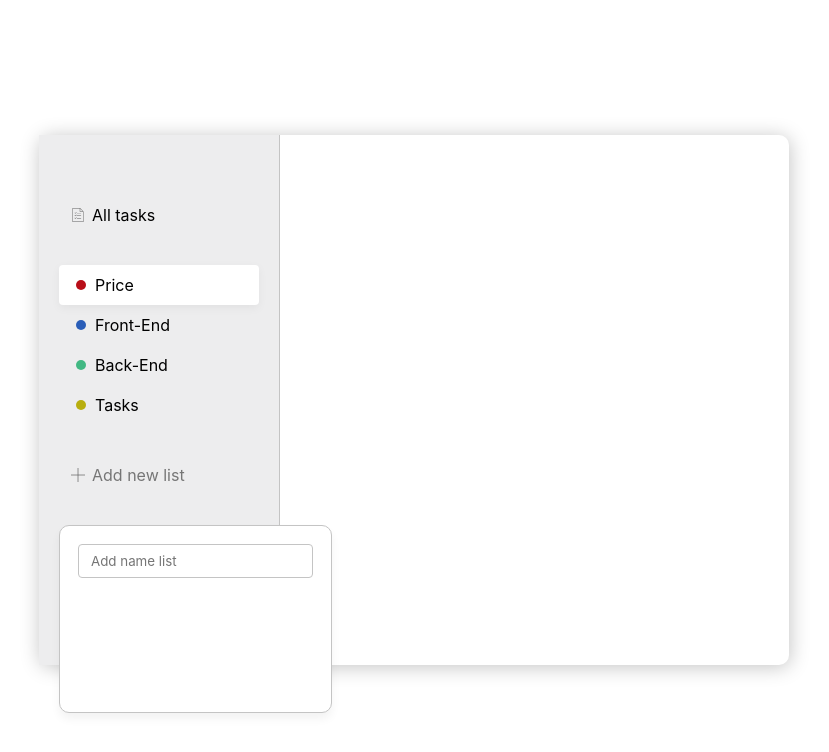
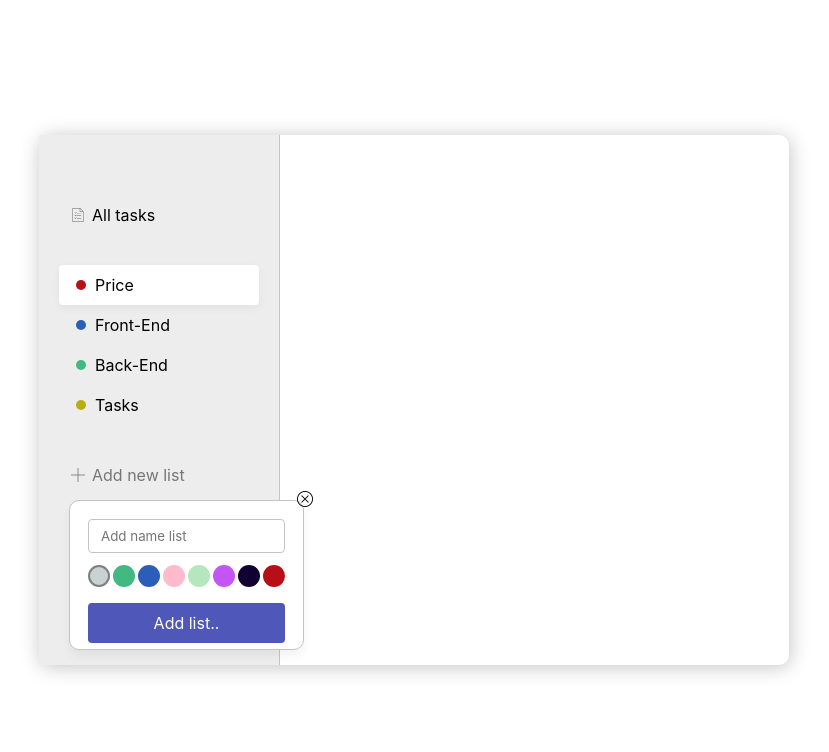
Before and after one commit to Roman84asas/to-Do, a React (Create React App) app: page / in a window 1280 px wide. Both pictures are taken after a click on the element "Add new list". Shown: the top 752 px of the page, without its empty margins (226-1055 px from the left). Built offline with nearby package versions, Linux system fonts and the light colour scheme.

Commit message:
add sidebar

```diff
--- a/src/App.js
+++ b/src/App.js
@@ -1,5 +1,8 @@
 import React from 'react';
-import listSvg from './assets/img/list.svg';
+import listSvg from './assets/img/list.svg'
+
+
+import db from './assets/db';
 
 import Menu from './components/Menu';
 
@@ -50,7 +53,7 @@ function App() {
                  isRemovable={true}
                 />
 
-                <AddButton/>
+                <AddButton colors={db.colors}/>
             </div>
 
 
--- a/src/components/AddButton/AddButton.scss
+++ b/src/components/AddButton/AddButton.scss
@@ -7,5 +7,42 @@
     border-radius: 10px;
     border: 1px solid #c4c4c4;
     padding: 18px;
+    box-sizing: border-box;
+    position: relative;
+    top: -25px;
+    left: 10px;
+
+    .button {
+      width: 100%;
+      margin: 12px 0;
+    }
+
+    &-close-btn {
+      position: absolute;
+      right: -10px;
+      top: -10px;
+      cursor: pointer;
+    }
+
+    &-colors {
+      margin-top: 12px;
+
+      ul {
+        display: flex;
+        justify-content: space-between;
+
+        .badge {
+          cursor: pointer;
+          width: 18px;
+          height: 18px;
+          position: static;
+          border: 2px solid transparent;
+
+          &.active {
+            border: 2px solid #7e7e7e;
+          }
+        }
+      }
+    }
   }
 }
--- a/src/components/AddButton/index.jsx
+++ b/src/components/AddButton/index.jsx
@@ -1,12 +1,16 @@
 import React, {useState} from 'react';
 import addPng from "../../assets/img/add.png";
+import cancelPng from "../../assets/img/cancel.png";
 import Menu from "../Menu";
+import Badge from "../Badge";
+
 
 import './AddButton.scss';
 
 
-const AddButton = () => {
+const AddButton = ({colors}) => {
     const [visiblePopup, setVisiblePopup] = useState(false);
+    const [getColor, setColor]            = useState(colors[0].id);
 
     return (
        <div className="add-list">
@@ -25,7 +29,34 @@ const AddButton = () => {
            />
            {visiblePopup &&
                ( <div className="add-list__popup">
-                   <input type="text" placeholder="Add name list" className="field"/>
+                   <img
+                       onClick={() => setVisiblePopup(false)}
+                       src       ={cancelPng}
+                       alt       ="Close popup"
+                       className ="add-list__popup-close-btn"
+                   />
+
+                   <input
+                       type        ="text"
+                       placeholder ="Add name list"
+                       className   ="field"
+                   />
+
+                   <div className="add-list__popup-colors">
+                       <ul>
+                           {colors.map((color) => (
+                               <li key={color.id}>
+                                   <Badge
+                                       onClick={() => setColor(color.id)}
+                                       color     ={color.name}
+                                       className ={getColor === color.id && 'active'}
+                                   />
+                               </li>
+                           ))}
+                       </ul>
+                   </div>
+
+                   <button className="button">Add list..</button>
                </div>)
            }
        </div>
--- /dev/null
+++ b/src/components/Badge/Badge.scss
@@ -0,0 +1,36 @@
+.badge {
+  width: 10px;
+  height: 10px;
+  border-radius: 30px;
+  position: relative;
+  left: 5px;
+  display: inline-block;
+
+  &--green {
+    background-color: #42b883;
+  }
+  &--blue {
+    background-color: #2a5eb8;
+  }
+  &--red {
+    background-color: #b80e18;
+  }
+  &--yellow {
+    background-color: #b8ae0f;
+  }
+  &--grey {
+    background-color: #C9D1D3;
+  }
+  &--pink {
+    background-color: #FFBBCC;
+  }
+  &--lime {
+    background-color: #B6E6BD;
+  }
+  &--purple {
+    background-color: #C355F5;
+  }
+  &--black {
+    background-color: #110133;
+  }
+}
--- /dev/null
+++ b/src/components/Badge/index.jsx
@@ -0,0 +1,16 @@
+import React from 'react';
+import classNames from 'classnames';
+
+import './Badge.scss';
+
+
+const Badge = ({color, onClick, className}) => {
+    return (
+        <i
+            onClick={onClick}
+            className={classNames('badge', { [`badge--${color}`]: color }, className) }>
+        </i>
+     )
+};
+
+export default Badge;
--- a/src/components/Menu/index.jsx
+++ b/src/components/Menu/index.jsx
@@ -1,7 +1,10 @@
 import React from 'react';
 import classNames from 'classnames';
+import Badge from "../Badge";
+
 
 import './menu.scss';
+
 
 
 const Menu = ({items, isRemovable, onClick}) => {
@@ -14,7 +17,7 @@ const Menu = ({items, isRemovable, onClick}) => {
                             {item.icon ? (
                                 <img src={item.icon} alt="Img list"/>
                             ) : (
-                                <i className={`badge badge--${item.color}`}></i>
+                                <Badge color={item.color}/>
                             )}
                         </i>
 
--- a/src/components/Menu/menu.scss
+++ b/src/components/Menu/menu.scss
@@ -40,26 +40,5 @@
         opacity: 0.6;
       }
     }
-
-    .badge {
-      width: 10px;
-      height: 10px;
-      border-radius: 30px;
-      position: relative;
-      left: 5px;
-
-      &--green {
-        background-color: #42b883;
-      }
-      &--blue {
-        background-color: #2a5eb8;
-      }
-      &--red {
-        background-color: #b80e18;
-      }
-      &--yellow {
-        background-color: #b8ae0f;
-      }
-    }
   }
 }
--- a/src/index.scss
+++ b/src/index.scss
@@ -31,6 +31,23 @@ code {
   }
 }
 
+.button {
+  background: #4f57b8;
+  border-radius: 4px;
+  color: white;
+  border: 0;
+  padding: 10px;
+  font-size: 16px;
+  cursor: pointer;
+  -webkit-transition: all 0.4s ease-in-out;
+
+  &:hover {
+    background: darken(#4f57b8, 10%);
+    color: white;
+    -webkit-transition: all 0.4s ease-in-out;
+  }
+}
+
 .field {
   background: white;
   border: 1px solid #c4c4c4;
```
Also changed, not shown: src/assets/img/cancel.png (added).
